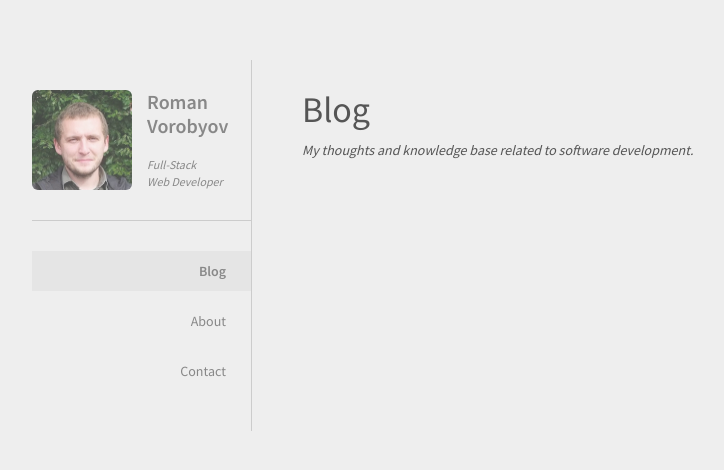
After one commit to ravoro/romanvorobyov.com, a Flask app: page /blog in a window 1280 px wide. The commit adds this page. Shown: the top 470 px of the page, without its empty margins (248-972 px from the left). Run offline with Flask 2, Linux system fonts and the light colour scheme; parts of the project's set-up code (start-up, migrations or seed data) failed here and were passed over; some libraries are stand-ins or nearby versions.

Commit message:
add blog index page, listing all available articles

```diff
--- a/app/__init__.py
+++ b/app/__init__.py
@@ -1,9 +1,14 @@
+import os
+from typing import Dict
+
 from flask import abort, Flask, redirect, render_template, request, url_for
 from jinja2.exceptions import TemplateNotFound
 
+from .config import Config as app_config
 from .utils import slug_regex
 
-app = Flask(__name__)
+app = Flask(__name__, template_folder=app_config.TEMPLATES_DIR)
+app.config.from_object(app_config)
 app.url_map.strict_slashes = False
 
 
@@ -22,6 +27,33 @@ def contact():
     return render_template('contact.html')
 
 
+@app.route("/blog")
+def blog_index():
+    articles_path = os.path.join(app.config['BASE_DIR'],
+                                 app.config['APP_DIR'],
+                                 app.config['TEMPLATES_DIR'],
+                                 app.config['ARTICLES_DIR'])
+    basenames_unsorted = os.listdir(articles_path)
+    basenames = sorted(basenames_unsorted, reverse=True)
+    articles = [_article_meta(basename) for basename in basenames]
+    return render_template('blog_index.html', articles=articles)
+
+
+def _article_meta(basename: str) -> Dict[str, str]:
+    """Return meta information about the article identified by `basename`."""
+    template_path = os.path.join(app.config['ARTICLES_DIR'], basename)
+    title = render_template(template_path,
+                            hide_base=True,
+                            hide_title=False,
+                            hide_body=True)
+    slug = os.path.splitext(basename)[0]
+    url = '/blog/{}'.format(slug)
+    return {
+        'title': title,
+        'url': url
+    }
+
+
 @app.route("/blog/<string:article>")
 def blog_article(article: str):
     if not slug_regex.match(article):
--- a/app/static/styles.css
+++ b/app/static/styles.css
@@ -1,3 +1,7 @@
+* {
+    transition: 0.25s;
+}
+
 body {
     font-family: 'Source Sans Pro', "Helvetica Neue", Helvetica, Arial, sans-serif;
     background: #eee;
@@ -50,7 +54,6 @@ body {
     color: #888;
     padding: 10px 25px;
     text-align: left;
-    transition: 0.25s;
 }
 
 #page-header .nav li a:focus,
@@ -58,7 +61,6 @@ body {
     background-color: transparent;
     color: #555;
     font-weight: bold;
-    transition: 0.25s;
 }
 
 #page-content h1 {
@@ -75,6 +77,14 @@ body {
     border-top: 1px solid #ccc;
     margin-top: 40px;
     padding-top: 20px;
+}
+
+#page-id-blog-index ul {
+    margin-top: 20px;
+}
+
+#page-id-blog-index ul li {
+    margin: 10px 0;
 }
 
 /*
--- a/app/templates/articles/base_article.html
+++ /dev/null
@@ -1,6 +0,0 @@
-{% extends "base.html" %}
-
-{% block content %}
-    <h1>{% block article_title %}{% endblock %}</h1>
-    <div>{% block article_body %}{% endblock %}</div>
-{% endblock %}
--- a/app/templates/base.html
+++ b/app/templates/base.html
@@ -21,7 +21,7 @@
 
     {% include 'includes/google_analytics.html' %}
 </head>
-<body>
+<body id="{% block body_id %}{% endblock %}">
 <div id="page-container" class="container">
     <div class="row">
         <div class="col-sm-4">
@@ -40,6 +40,9 @@
                 <div class="header-bottom">
                     <nav role="navigation">
                         <ul class="nav nav-stacked">
+                            <li class="{% if is_nav_blog_active %}active{% endif %}">
+                                <a href="{{ url_for('blog_index') }}">Blog</a>
+                            </li>
                             <li class="{% if is_nav_about_active %}active{% endif %}">
                                 <a href="{{ url_for('about') }}">About</a>
                             </li>
--- /dev/null
+++ b/app/templates/blog_article.html
@@ -0,0 +1,5 @@
+{% if hide_base -%}
+    {% extends "blog_article_baseless.html" %}
+{%- else -%}
+    {% extends "blog_article_base.html" %}
+{%- endif %}
--- /dev/null
+++ b/app/templates/blog_article_base.html
@@ -0,0 +1,6 @@
+{% extends "base.html" %}
+
+{% block content %}
+    <h1>{{ self.article_title() }}</h1>
+    <div>{{ self.article_body() }}</div>
+{% endblock %}
--- /dev/null
+++ b/app/templates/blog_article_baseless.html
@@ -0,0 +1,6 @@
+{% if not hide_title -%}
+    {% block article_title %}{% endblock %}
+{%- endif %}
+{% if not hide_body -%}
+    {% block article_body %}{% endblock %}
+{%- endif %}
--- /dev/null
+++ b/app/templates/blog_index.html
@@ -0,0 +1,15 @@
+{% extends "base.html" %}
+
+{% set is_nav_blog_active = True %}
+
+{% block body_id %}page-id-blog-index{% endblock %}
+
+{% block content %}
+    <h1>Blog</h1>
+    <p><i>My thoughts and knowledge base related to software development.</i></p>
+    <ul class="list-unstyled">
+        {% for article in articles %}
+            <li><a href="{{ article.url }}">{{ article.title }}</a></li>
+        {% endfor %}
+    </ul>
+{% endblock %}
```
Also changed, not shown: app/config.py (added, +15 -0 lines).
